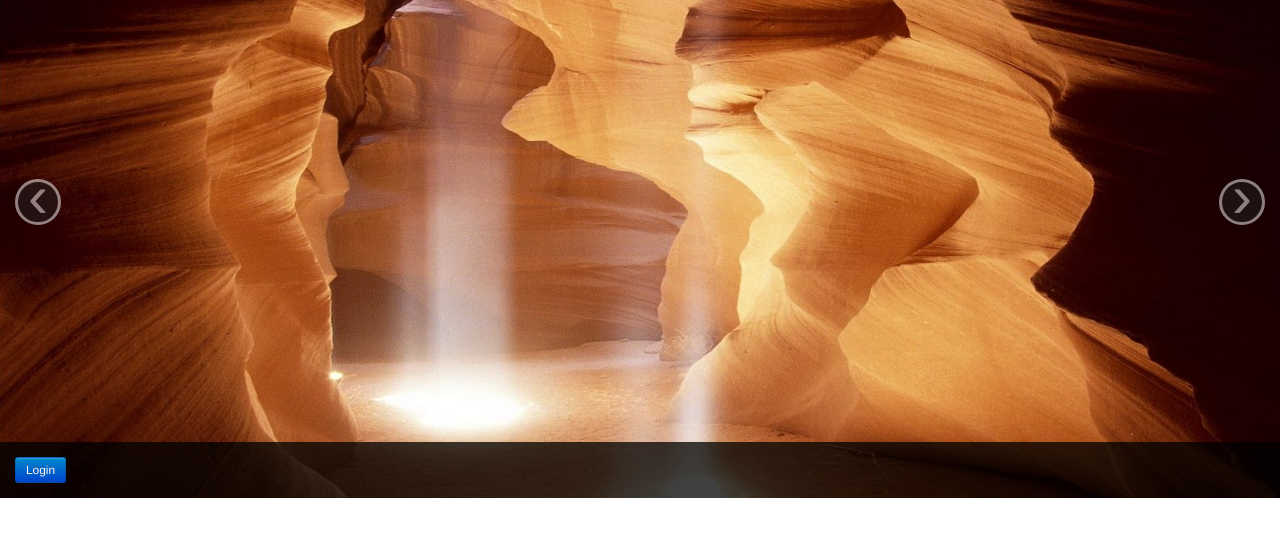
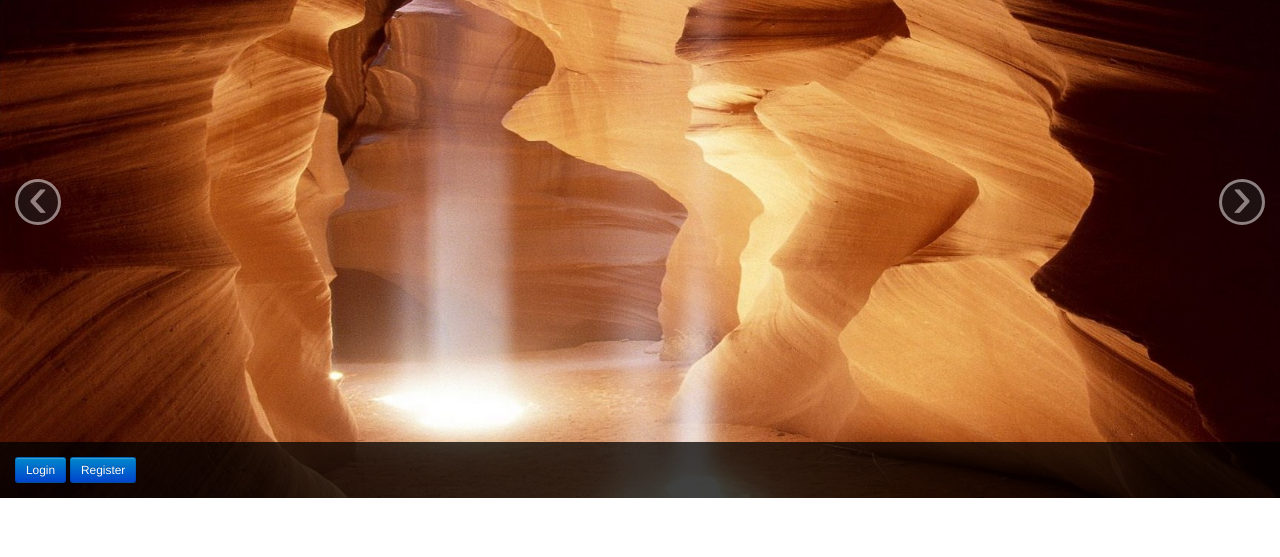
Before and after one commit to avogel/vacay, a Django app: page / in a window 1280 px wide. Shown: the part 61-618 px from the top of the page. Run offline with Django 3.2, Linux system fonts and the light colour scheme; parts of the project's set-up code (start-up, migrations or seed data) failed here and were passed over; some libraries are stand-ins or nearby versions.

Commit message:
fixed landing page

```diff
--- a/vacay/templates/landing.html
+++ b/vacay/templates/landing.html
@@ -35,6 +35,7 @@
           <div class="container">
             <div class="carousel-caption">
               <a class="btn btn-small btn-primary" href="/accounts/login/">Login</a>
+              <a class="btn btn-small btn-primary" href="/registration/register/">Register</a>
             </div>
           </div>
           <img src="{{STATIC_URL}}img/edit1.jpg" alt>
@@ -45,7 +46,13 @@
           </div> -->
         </div>
         <div class="item">
-        <img src="{{STATIC_URL}}img/louvre.jpg" alt>
+          <div class="container">
+            <div class="carousel-caption">
+              <a class="btn btn-small btn-primary" href="/accounts/login/">Login</a>
+              <a class="btn btn-small btn-primary" href="/registration/register/">Register</a>
+            </div>
+          </div>
+          <img src="{{STATIC_URL}}img/louvre.jpg" alt>
           <!-- <div class="container">
             <div class="container-caption">
               <h1>Discover</h1>
```
